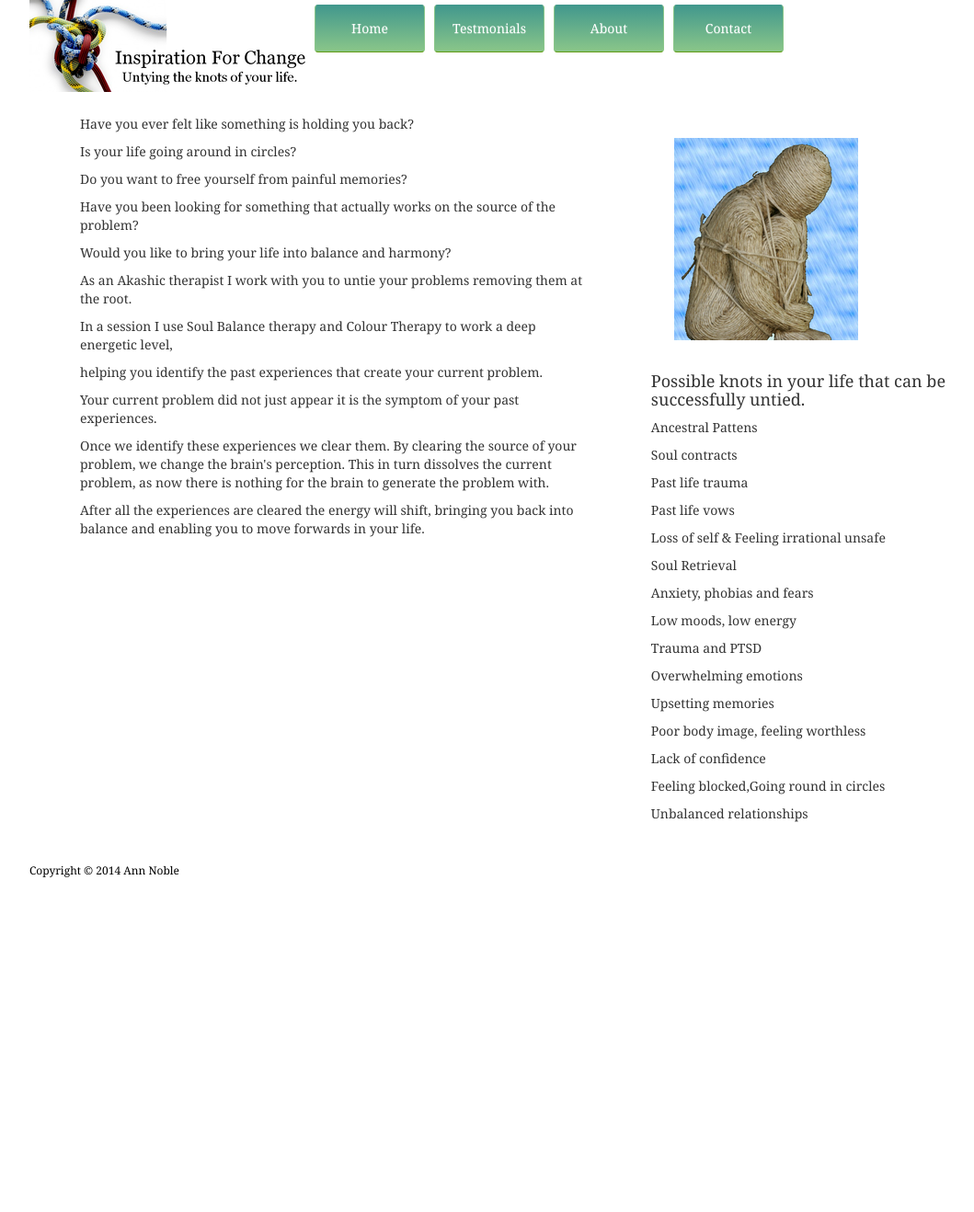
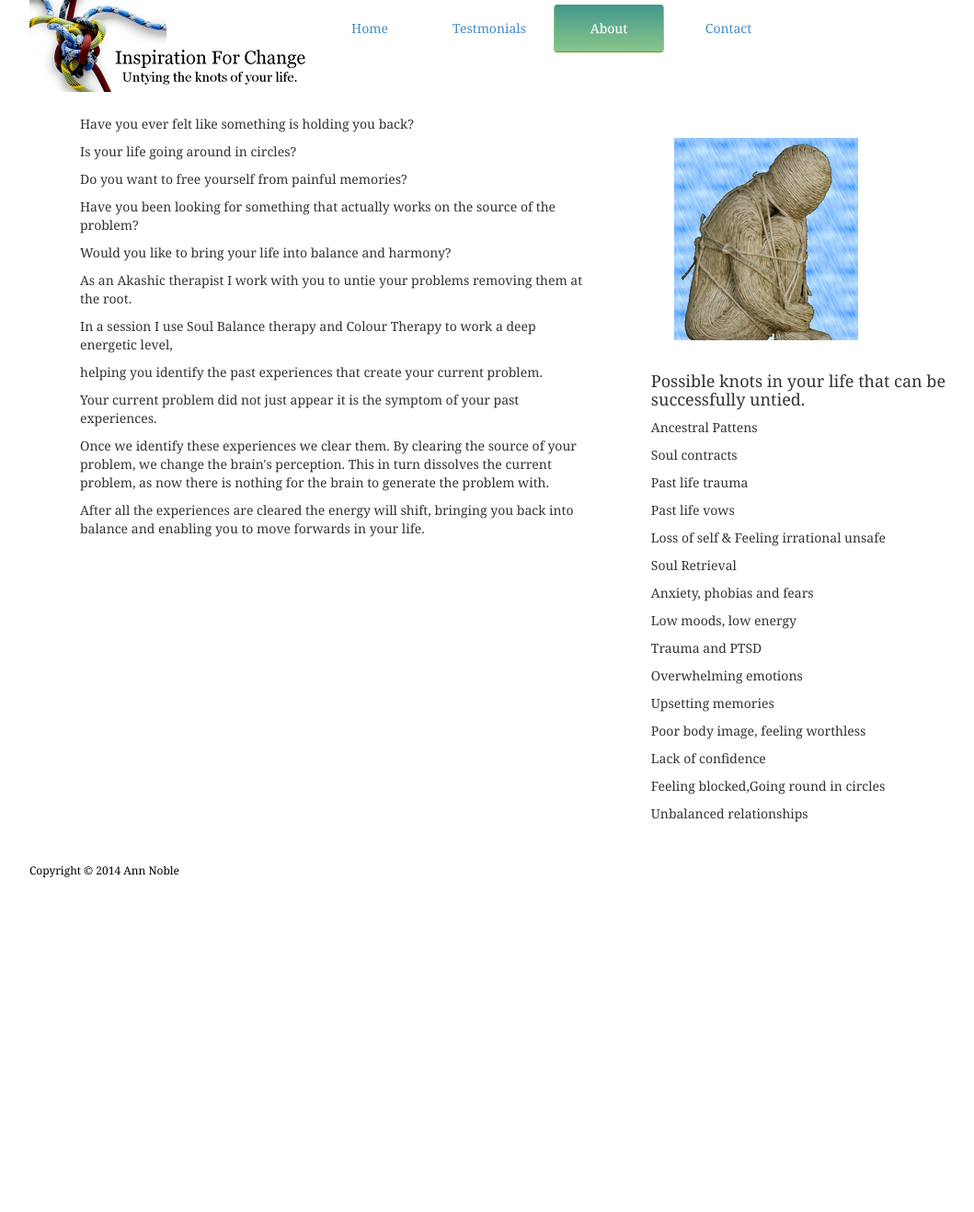
Before and after one commit to designerwebhosting/inspirationforchange, a Jekyll site: the page built from index.md, in a window 1280 px wide. Shown: the whole page at 92% size, without its empty margins (38-1097 px from the left). Built offline with Jekyll 4.4.1, drawn with Linux system fonts in a browser that asks for light colours; nearby versions of some CDN libraries.

Commit message:
Update default.html

```diff
--- a/_layouts/default.html
+++ b/_layouts/default.html
@@ -54,9 +54,9 @@
 
         <nav id="bs-navbar" class="collapse navbar-collapse">
             <ul class="nav navbar-nav">
-                 <li><a type="button" class="btn btn-custom navbar-btn" href="/index.html">Home</a></li>
-				<li><a type="button" class="btn btn-custom navbar-btn" href="/testimonials/">Testmonials</a></li>                          <li><a type="button" class="btn btn-custom navbar-btn" href="/about/">About</a></li>
-				<li><a type="button" class="btn btn-custom navbar-btn" href="/contact/">Contact</a></li>
+                 <li><a type="button" class="btn navbar-btn" href="/index.html">Home</a></li>
+				<li><a type="button" class="btn navbar-btn" href="/testimonials/">Testmonials</a></li>                          <li><a type="button" class="btn btn-custom navbar-btn" href="/about/">About</a></li>
+				<li><a type="button" class="btn navbar-btn" href="/contact/">Contact</a></li>
       </ul>
         </nav>
     </div>
```
